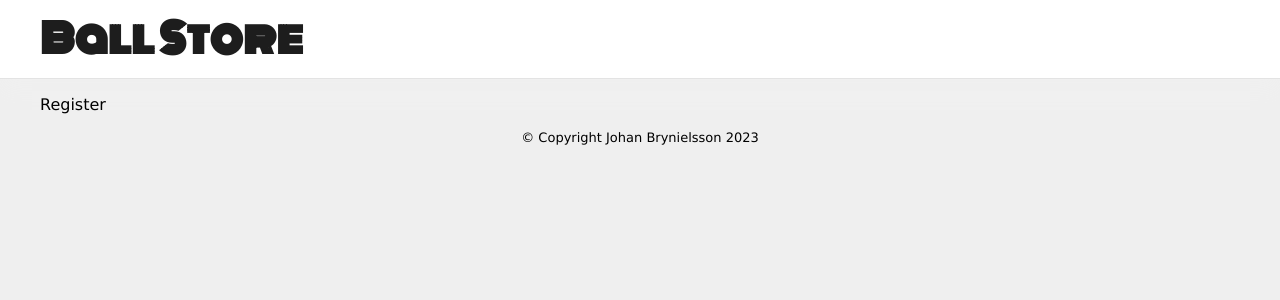
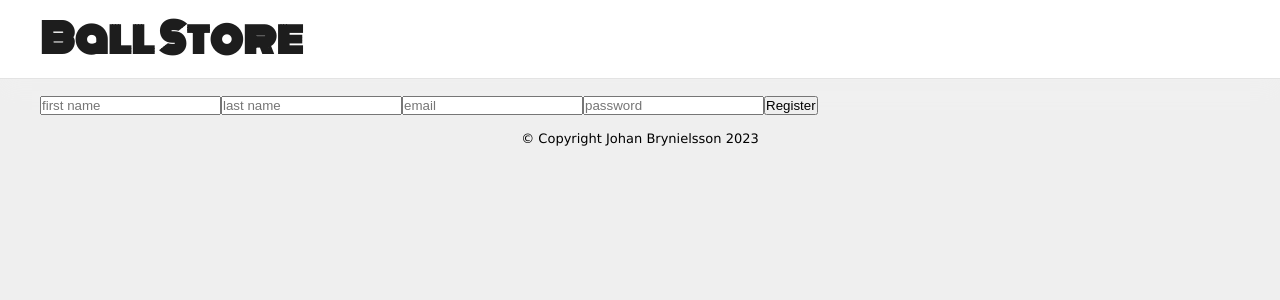
Before and after one commit to johanbry/stripe-checkout-client, a React (Vite) app: page /register in a window 1280 px wide. Shown: the top 300 px of the page. Built offline with nearby package versions, Linux system fonts and the light colour scheme; no server answers.

Commit message:
register page and infomessage

```diff
--- a/src/pages/Register/Register.tsx
+++ b/src/pages/Register/Register.tsx
@@ -1,7 +1,54 @@
+import { useState, FormEvent } from "react";
+import { useUserContext } from "../../context/UserContext";
+
 type Props = {};
 
 const Register = (props: Props) => {
-  return <div>Register</div>;
+  const [firstName, setFirstName] = useState<string>("");
+  const [lastName, setLastName] = useState<string>("");
+  const [email, setEmail] = useState<string>("");
+  const [password, setPassword] = useState<string>("");
+
+  const { register, errorMessage, infoMessage } = useUserContext();
+
+  const handleRegister = (e: FormEvent<HTMLFormElement>) => {
+    e.preventDefault();
+    register(firstName, lastName, email, password);
+  };
+
+  return (
+    <>
+      <form onSubmit={(e) => handleRegister(e)}>
+        <input
+          type="text"
+          value={firstName}
+          placeholder="first name"
+          onChange={(e) => setFirstName(e.target.value)}
+        />
+        <input
+          type="text"
+          value={lastName}
+          placeholder="last name"
+          onChange={(e) => setLastName(e.target.value)}
+        />
+        <input
+          type="text"
+          value={email}
+          placeholder="email"
+          onChange={(e) => setEmail(e.target.value)}
+        />
+        <input
+          type="text"
+          value={password}
+          placeholder="password"
+          onChange={(e) => setPassword(e.target.value)}
+        />
+        <button>Register</button>
+      </form>
+      {errorMessage && <p>{errorMessage}</p>}
+      {infoMessage && <p>{infoMessage}</p>}
+    </>
+  );
 };
 
 export default Register;
```
